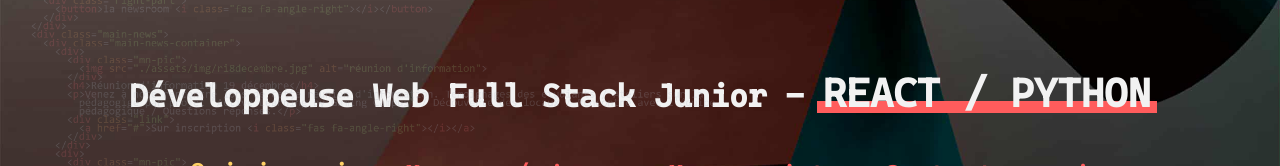
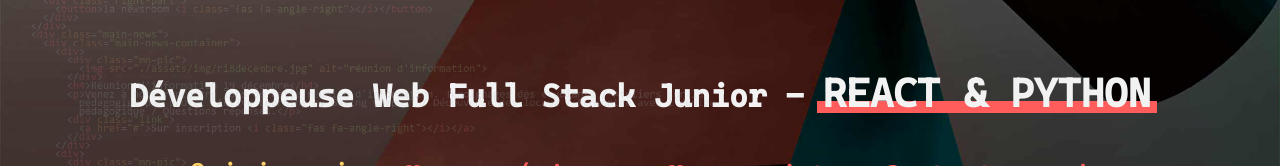
Before and after one commit to JessieTLR/Portfolio-Junior, a React (Create React App) app in the folder src/: page / in a window 1280 px wide. Shown: the part 382-548 px from the top of the page. Built offline with nearby package versions, Linux system fonts and the light colour scheme; the HTML template or start-up script is replaced by a standard one.

Commit message:
modif du language en header

```diff
--- a/src/Components/Header.js
+++ b/src/Components/Header.js
@@ -19,7 +19,7 @@
           <span className="lastname"> Besset</span>
         </h1>
         <h2>
-          Développeuse Web Full Stack Junior - <span>REACT / PYTHON</span>{" "}
+          Développeuse Web Full Stack Junior - <span>REACT & PYTHON</span>{" "}
         </h2>
       </div>
     </div>
```
